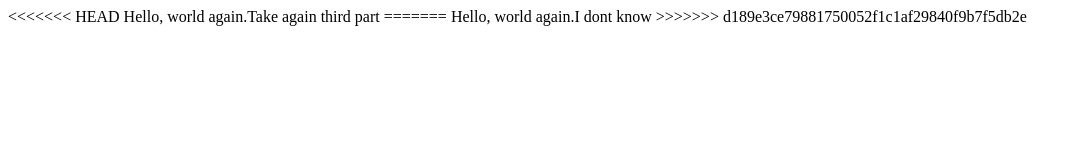
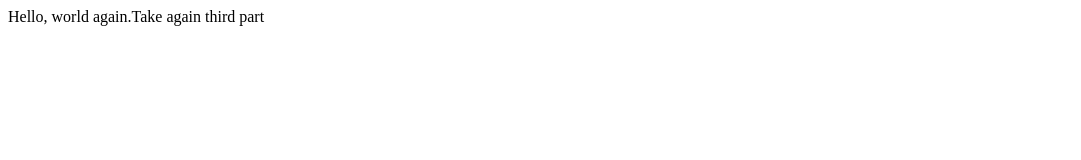
Before and after one commit to meshack-jackson/lecture0, a plain HTML site: page hello.html in a window 1280 px wide. Shown: the whole page, without its empty margins (0-1081 px from the left). Drawn offline with Linux system fonts and the light colour scheme.

Commit message:
Update hello.html

```diff
--- a/hello.html
+++ b/hello.html
@@ -7,10 +7,6 @@
 	<title>My new repository CS50</title>
 </head>
 <body>
-<<<<<<< HEAD
 	Hello, world again.Take again third part
-=======
-	Hello, world again.I dont know
->>>>>>> d189e3ce79881750052f1c1af29840f9b7f5db2e
 </body>
 </html>
```
